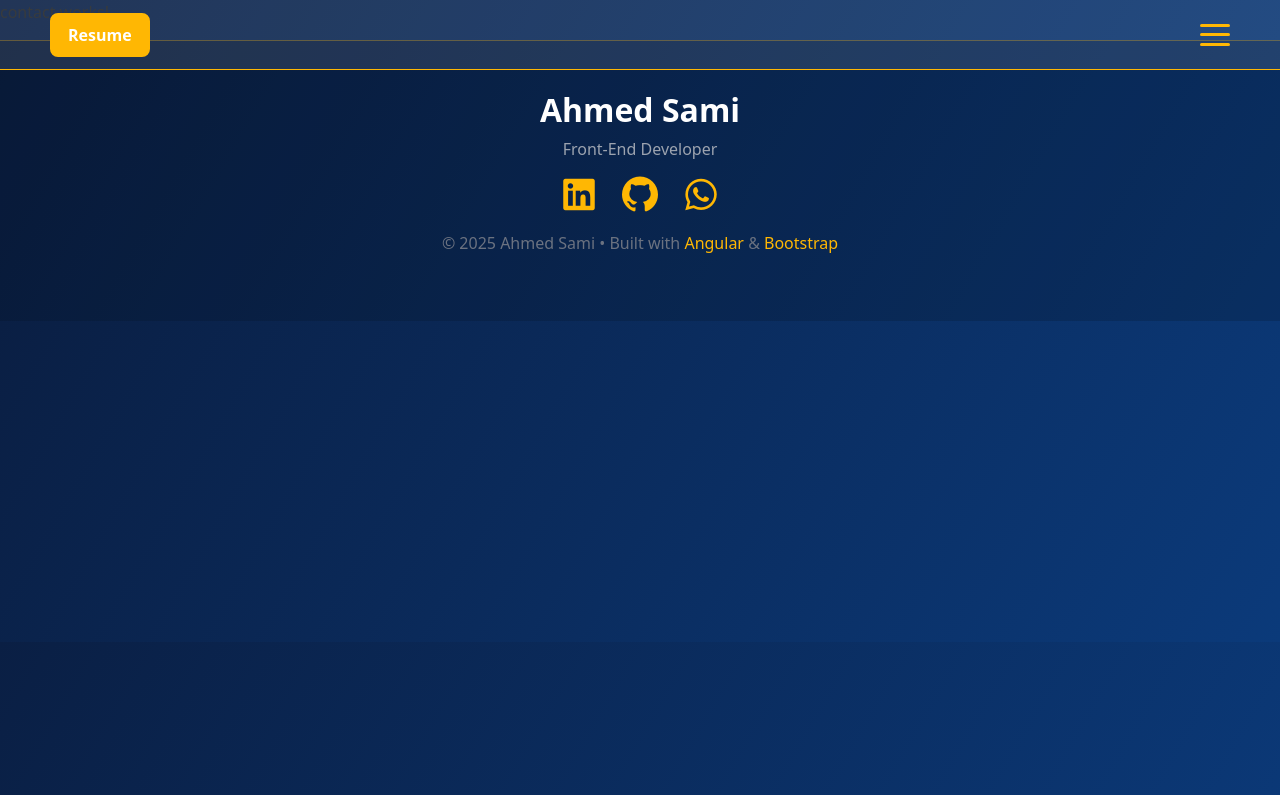
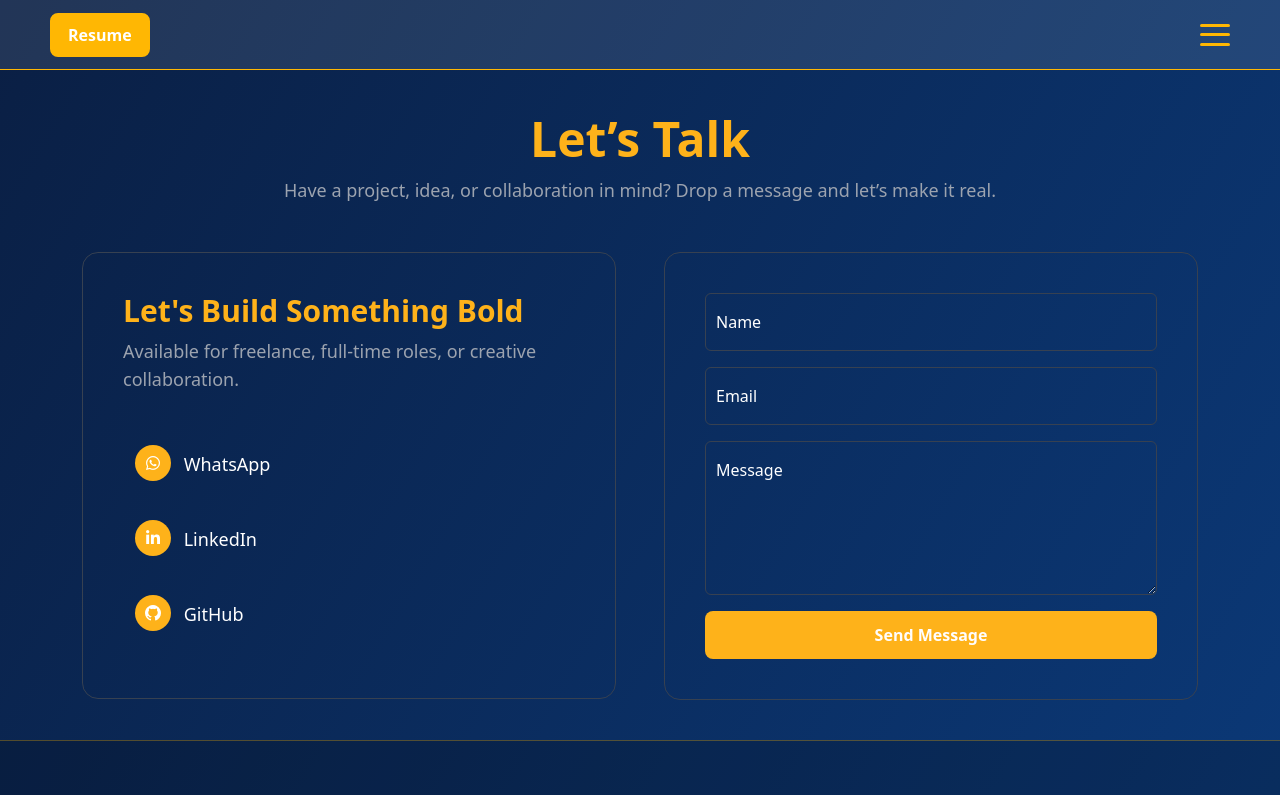
Before and after one commit to ahmed12v/MyPortflio, an Angular app: page /contact in a window 1280 px wide. Shown: the top 795 px of the page. Built offline with nearby package versions, Linux system fonts and the light colour scheme.

Commit message:
contact+enPortflio

```diff
--- a/src/app/features/components/contact/contact.css
+++ b/src/app/features/components/contact/contact.css
@@ -0,0 +1,129 @@
+
+.contact-section{
+    text-align: center;
+    padding: 40px;
+    margin-top: 70px;
+}
+.contact-title h2{
+    font-weight: 800;
+    color: rgb(254 178 26);
+    font-size: 3rem;
+}
+.contact-title p{
+    font-size: 1.125rem;
+    color: rgb(156 163 175 );
+    line-height: 1.75rem;
+}
+.contact-card-one{
+    padding: 2.5rem;
+    border: solid 1px rgb(55 65 81 )   ;
+    border-radius: 16px;
+
+}
+.contact-card-one:hover{
+    border: 1px solid rgb(254 178 26);
+}
+.form-control{
+    background: transparent;
+    border: solid 1px rgb(55 65 81 )   ;
+    padding: 16px 10px;
+    color: rgb(255, 255, 255);
+}
+.form-control::placeholder{
+    color: rgb(255, 255, 255) !important;
+}
+.form-control:focus{
+    border-color: rgb(254 178 26);
+    outline: none;
+    box-shadow: none;
+}
+.form-control:focus::placeholder{
+    color: rgb(254 178 26) !important;
+}
+.btn-primary{
+    background-color: rgb(254 178 26);
+    border: none;
+    padding: 12px 24px;
+    font-weight: 600;
+    color: rgb(255, 253, 253);
+    border-radius: 8px;
+    transition: background-color 0.3s ease;
+}
+.btn-primary:hover{
+    background-color: rgb(217 144 6);
+}
+.contact-card-tow{
+    padding: 2.5rem;
+    border: solid 1px rgb(55 65 81 )   ;
+    border-radius: 16px;
+}
+.contact-card-tow:hover{
+    border: 1px solid rgb(254 178 26);
+}
+.contact-card-tow h5{
+    font-size: 1.875rem;
+    line-height: 2.25rem;
+    color: rgb(254 178 26 );
+    font-weight: 700;
+}
+.contact-card-tow p {
+    font-size: 1.125rem;
+    line-height: 1.75rem;
+    color: rgb(156 163 175 );
+    margin-bottom: 2.5rem;
+}
+a{
+    text-decoration: none;
+}
+.contact-link{
+    padding: 12px;
+    margin-bottom: 15px;
+    transition: background-color 0.2s ease;
+}
+.contact-link:hover{
+    background-color: rgb(21, 64, 133);
+}
+i{
+    background-color: rgb(254 178 26);
+    width: 36px;
+    height: 36px;
+    text-align: center;
+    line-height: 36px;
+    border-radius: 50%;
+    color: rgb(255, 255, 255);
+    font-size: 16px;
+}
+span{
+    margin-left: 8px;
+    font-size: 1.125rem;
+    color: rgb(255, 255, 255);
+    vertical-align: middle;
+}
+@media (max-width: 576px) {
+
+  .contact-title h2{
+    font-weight: 800;
+    color: rgb(254 178 26);
+    font-size: 2rem;
+}
+.contact-title p{
+    font-size: 1rem;
+    color: rgb(156 163 175 );
+    line-height: 1.75rem;
+}
+.contact-card-tow h5{
+    font-size: 1.2rem;
+    line-height: 2.25rem;
+    color: rgb(254 178 26 );
+    font-weight: 700;
+}
+.contact-card-tow p {
+    font-size: 0.75rem;
+    line-height: 1.75rem;
+    color: rgb(156 163 175 );
+    margin-bottom: 2.5rem;
+}
+span{
+    font-size: 1rem;
+}
+}
--- a/src/app/features/components/contact/contact.html
+++ b/src/app/features/components/contact/contact.html
@@ -1 +1,57 @@
-<p>contact works!</p>
+<section class="contact-section">
+    <div class="contact-title">
+        <h2> Let’s Talk </h2>
+        <p> Have a project, idea, or collaboration
+            in mind? Drop a message and let’s make it real.
+        </p>
+    </div>
+    <div class="container mt-5">
+        <div class="row g-5 ">
+
+            <div class="col-md-6 slide-left">
+                <div class="contact-card-tow">
+                  <div class="text-start">
+                    <h5>Let's Build Something Bold</h5>
+                    <p>Available for freelance, full-time roles, or creative collaboration.</p>
+                  </div>
+                  <a href="https://wa.me/201018097608" target="_blank"aria-label="WhatsApp" >
+                    <div class="w-100 text-start rounded-3 contact-link">
+                        <i class="fa-brands fa-whatsapp"></i>
+                        <span> WhatsApp </span>
+                     </div>
+                  </a>
+                  <a href="https://www.linkedin.com/in/ahmed-sami-2440412aa" target="_blank" aria-label="LinkedIn" >
+                    <div class="w-100 text-start rounded-3 contact-link">
+                        <i class="fa-brands fa-linkedin-in"></i>
+                        <span> LinkedIn </span>
+                     </div>
+                  </a>
+                  <a href="https://github.com/ahmed12v?tab=repositories" target="_blank" aria-label="GitHub" >
+                    <div class="w-100 text-start rounded-3 contact-link">
+                        <i class="fa-brands fa-github"></i>
+                        <span> GitHub </span>
+                     </div>
+                  </a>
+                </div>
+            </div>
+
+            <div class="col-md-6 slide-right">
+                <div class="contact-card-one">
+               <form>
+                    <div class="mb-3">
+                        <input type="text" class="form-control" id="name" placeholder="Name">
+                    </div>
+                    <div class="mb-3">
+                        <input type="email" class="form-control" id="email" placeholder="Email">
+                    </div>
+                    <div class="mb-3">
+                        <textarea class="form-control" id="message" rows="5" placeholder="Message"></textarea>
+                    </div>
+                    <button type="submit" class="btn btn-primary w-100">Send Message</button>
+                </form>
+                </div>
+
+            </div>
+        </div>
+    </div>
+</section>
--- a/src/app/features/home/home.css
+++ b/src/app/features/home/home.css
@@ -124,33 +124,7 @@ h2 {
   50% { transform: scale(1.05); opacity: 1; }
   100% { transform: scale(1); opacity: .8; }
 }
-@keyframes slideFromLeft {
-  from {
-    opacity: 0;
-    transform: translateX(-100px);
-  }
-  to {
-    opacity: 1;
-    transform: translateX(0);
-  }
-}
 
-@keyframes slideFromRight {
-  from {
-    opacity: 0;
-    transform: translateX(100px);
-  }
-  to {
-    opacity: 1;
-    transform: translateX(0);
-  }
-}
-.slide-left {
-  animation: slideFromLeft 1.5s ease-out forwards;
-}
-.slide-right {
-  animation: slideFromRight 1.5s ease-out forwards;
-}
 
 /* Tablets */
 @media (max-width: 1024px) {
--- a/src/styles.css
+++ b/src/styles.css
@@ -27,3 +27,30 @@ body{
   opacity: 1;
   transform: translateY(0);
 }
+@keyframes slideFromLeft {
+  from {
+    opacity: 0;
+    transform: translateX(-100px);
+  }
+  to {
+    opacity: 1;
+    transform: translateX(0);
+  }
+}
+
+@keyframes slideFromRight {
+  from {
+    opacity: 0;
+    transform: translateX(100px);
+  }
+  to {
+    opacity: 1;
+    transform: translateX(0);
+  }
+}
+.slide-left {
+  animation: slideFromLeft 1.5s ease-out forwards;
+}
+.slide-right {
+  animation: slideFromRight 1.5s ease-out forwards;
+}
```
Also changed, not shown: 1 other file (tests, documents, lock files or other folders).
